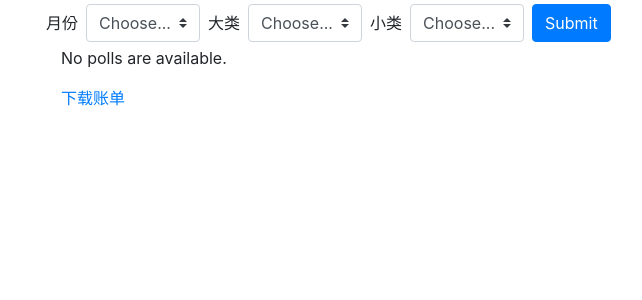
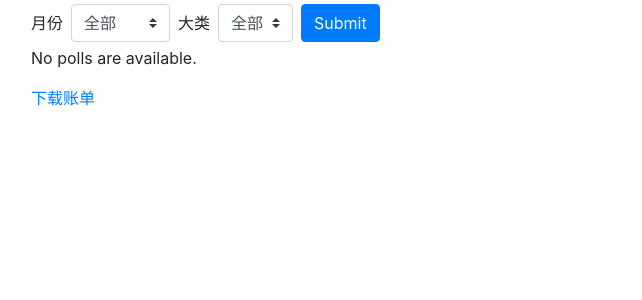
Before and after one commit to yufenghua/actbook, a Django app: page /book/ in a window 1280 px wide. Shown: the top 300 px of the page, without its empty margins (39-681 px from the left). Run offline with Django 3.2, Linux system fonts and the light colour scheme; data comes from the database, SQL or seed files in the repository; data that the repository does not hold is empty; parts of the project's set-up code (start-up, migrations or seed data) failed here and were passed over; some libraries are stand-ins or nearby versions.

Commit message:
列表页增加搜索框

```diff
--- a/actbook/book/templates/book/index.html
+++ b/actbook/book/templates/book/index.html
@@ -12,33 +12,37 @@
   </head>
   <body>
     <div class="container">
-      <div>
-        <form class="form-inline">
-          <label class="my-1 mr-2" for="inlineFormCustomSelectPref">月份</label>
-          <select class="custom-select my-1 mr-sm-2" id="inlineFormCustomSelectPref">
-            <option selected>Choose...</option>
-            <option value="1">One</option>
-            <option value="2">Two</option>
-            <option value="3">Three</option>
+      <div class="row">
+        <form class="form-inline" method="post" action="index">
+        {% csrf_token %}
+          <label class="my-1 mr-2" for="month">月份</label>
+          <select class="custom-select my-1 mr-sm-2" id="month" name="month">
+
+            {% if months %}
+            	 <option  value='-1'>全部</option>
+            	{% for mt in months %}
+            	<option value="{{mt}}" {% if mt ==  reqmonth  %}  selected {% endif %}>{{mt}}</option>
+            	{% endfor %}
+            {% else %}
+            	 <option selected value='-1'>全部</option>
+            {% endif %}
           </select>
-          <label class="my-1 mr-2" for="inlineFormCustomSelectPref">大类</label>
-          <select class="custom-select my-1 mr-sm-2" id="inlineFormCustomSelectPref">
-            <option selected>Choose...</option>
-            <option value="1">One</option>
-            <option value="2">Two</option>
-            <option value="3">Three</option>
-          </select>
-          <label class="my-1 mr-2" for="inlineFormCustomSelectPref">小类</label>
-          <select class="custom-select my-1 mr-sm-2" id="inlineFormCustomSelectPref">
-            <option selected>Choose...</option>
-            <option value="1">One</option>
-            <option value="2">Two</option>
-            <option value="3">Three</option>
+          <label class="my-1 mr-2" for="booktype">大类</label>
+          <select class="custom-select my-1 mr-sm-2" id="booktype" name="booktype">
+
+            {% if booktype %}
+        		 <option  value='-1'>全部</option>
+            	 {% for type in booktype %}
+            	 <option value="{{ type.id }}" {% if type.id ==  reqbooktype%}  selected{% endif %}>{{type.name}}</option>
+            	 {% endfor%}
+            {% else %}
+            	 <option selected value='-1'>全部</option>
+            {% endif %}
           </select>
           <button type="submit" class="btn btn-primary my-1">Submit</button>
         </form>
       </div>
-      <div class="container">
+      <div class="row" style="height:80%">
         {% if items %}
         <table class="table">
           <thead>
@@ -68,7 +72,7 @@
 
       </div>
 
-    <div class="container"><a href='toexcel'>下载账单</a></div>
+    <div class="row"><a href='toexcel'>下载账单</a></div>
     </div>
 
 
--- a/actbook/book/urls.py
+++ b/actbook/book/urls.py
@@ -4,5 +4,6 @@ from . import views
 
 urlpatterns = [
     url(r'^$', views.index, name='index'),
+    url(r'^index', views.index, name='index'),
     url(r'^toexcel', views.downloadExcel, name='toexcel'),
 ]
--- a/actbook/book/views.py
+++ b/actbook/book/views.py
@@ -8,14 +8,45 @@ from django.template import loader
 from django.http import HttpResponse
 from exportToexcel import *
 from .models import *
+from datetime import *
 
 def index(request):
-	book_items=BookItem.objects.order_by('-time')
+	print request.POST
+	reqmonth=request.POST.get('month')
+	reqbooktype=request.POST.get('booktype')
+	print str(reqmonth)+str(reqbooktype)
+	book_items=getItems(reqmonth,reqbooktype)
+	booktype=BookType.objects.all()
 	template = loader.get_template('book/index.html')
-	context = {'items':book_items}
+	context = {'items':book_items,"booktype":booktype,"months":getMonthList()}
+	if not nvlcheck(reqmonth):
+		context['reqmonth']=reqmonth
+	if not nvlcheck(reqbooktype):
+		context['reqbooktype']=int(reqbooktype)
 	return HttpResponse(template.render(context, request))
 def downloadExcel(request):
 	return exportToExcel()
 
 def getSearchParam(request):
 	pass
+
+def getMonthList():
+	td=date.today()
+	monthbegin=date(td.year,td.month,1)
+	monthlist=[monthbegin.strftime('%Y%m')]
+	for x in xrange(1,10):
+		previous_month=monthbegin - timedelta(days=1)
+		monthlist.append(previous_month.strftime('%Y%m'))
+		monthbegin=date(previous_month.year,previous_month.month,1)
+	return monthlist
+def getItems(reqmonth,reqbooktype):
+	if nvlcheck(reqmonth)  and nvlcheck(reqbooktype):
+		return BookItem.objects.all().order_by('-time')
+	if nvlcheck(reqmonth):
+		return BookItem.objects.filter(type_id=int(reqbooktype)).order_by('-time')
+	if nvlcheck(reqbooktype):
+		return BookItem.objects.filter(time__year=reqmonth[0:4]).filter(time__month=reqmonth[4:6]).order_by('-time')
+	return BookItem.objects.filter(time__year=reqmonth[0:4]).filter(time__month=reqmonth[4:6]).filter(type_id=int(reqbooktype)).order_by('-time')
+
+def nvlcheck(checkvalue):
+	return checkvalue==None or checkvalue=='-1' or checkvalue==''
```
